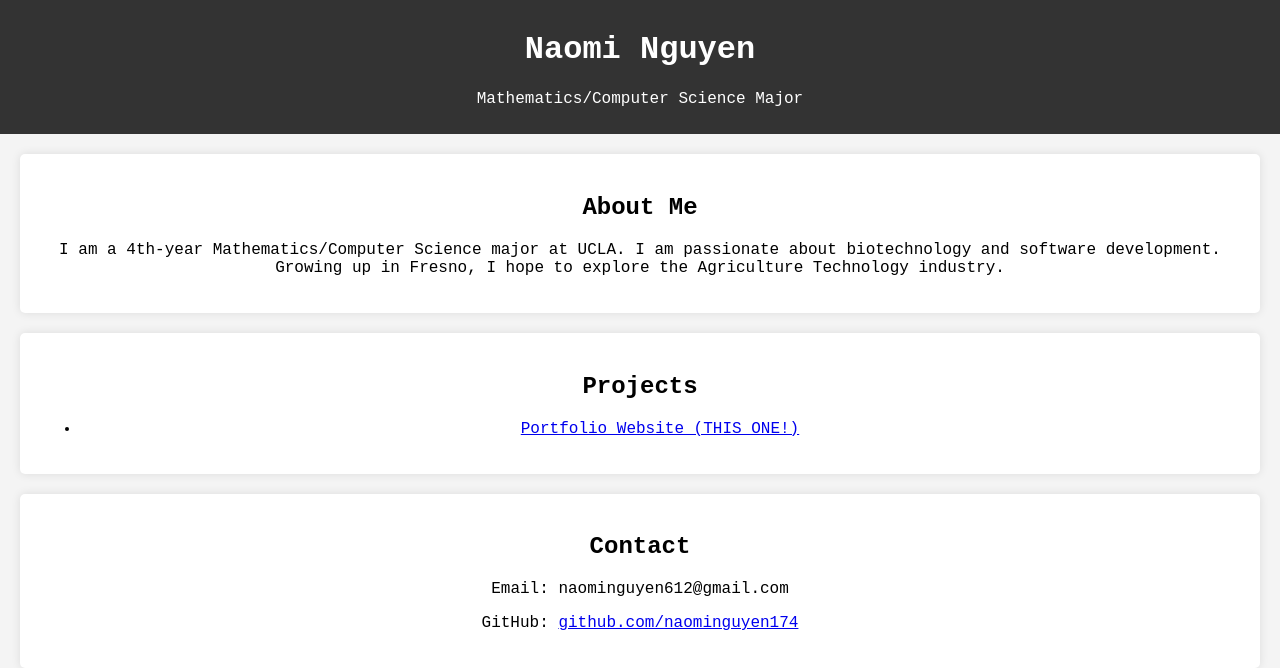
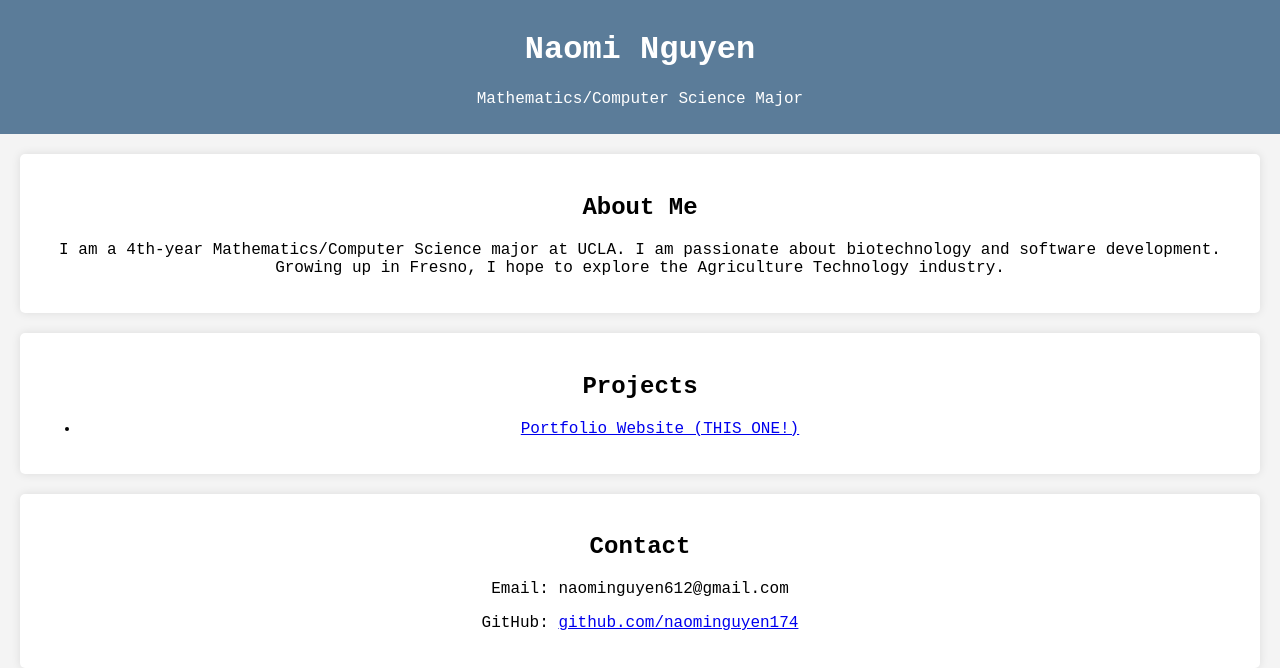
Before and after one commit to naominguyen174/naominguyen.github.io, a plain HTML site: page index.html in a window 1280 px wide. Drawn offline with Linux system fonts and the light colour scheme.

Commit message:
header color change

```diff
--- a/styles.css
+++ b/styles.css
@@ -6,7 +6,7 @@ body {
     padding: 0;
 }
 header {
-    background: #333;
+    background: #5b7c99;
     color: white;
     padding: 10px;
 }
```
